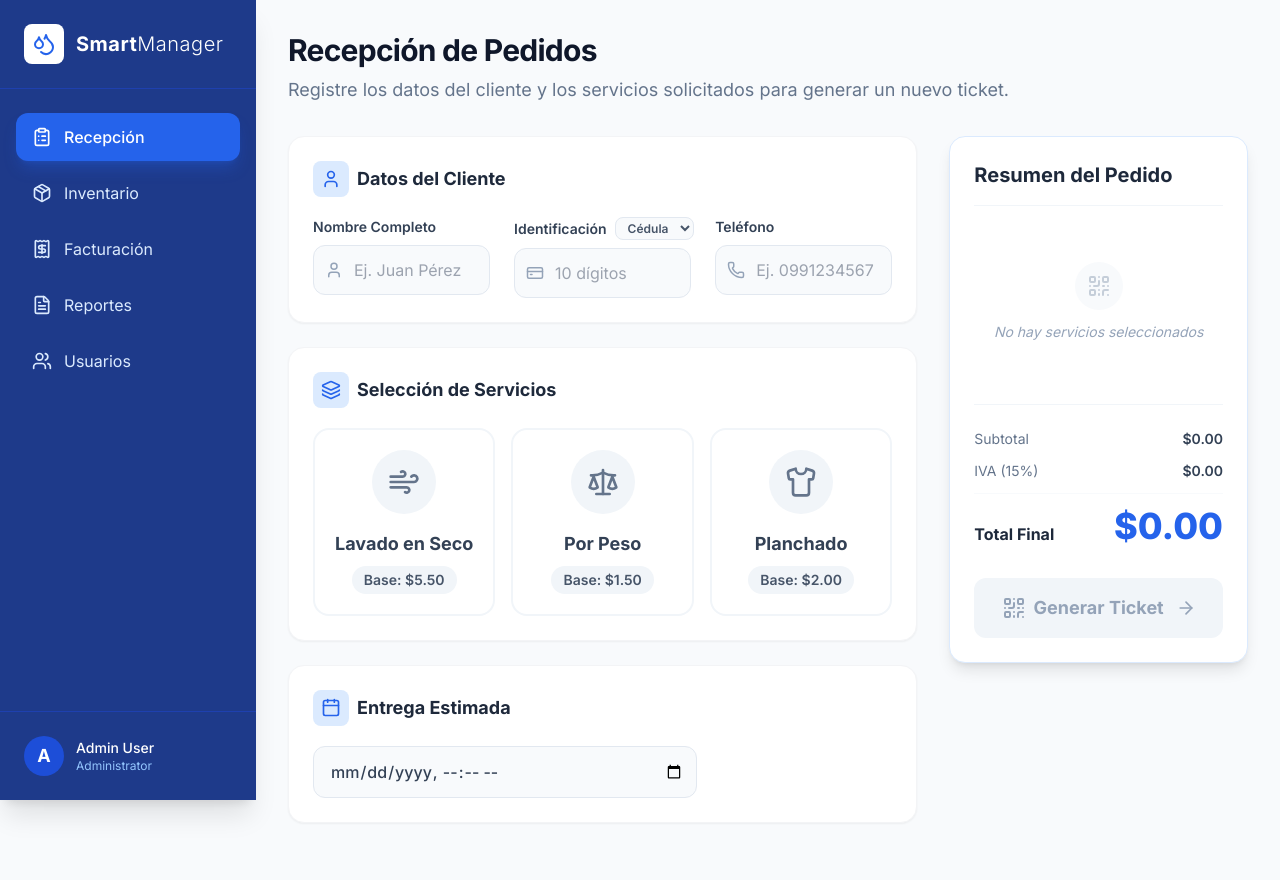
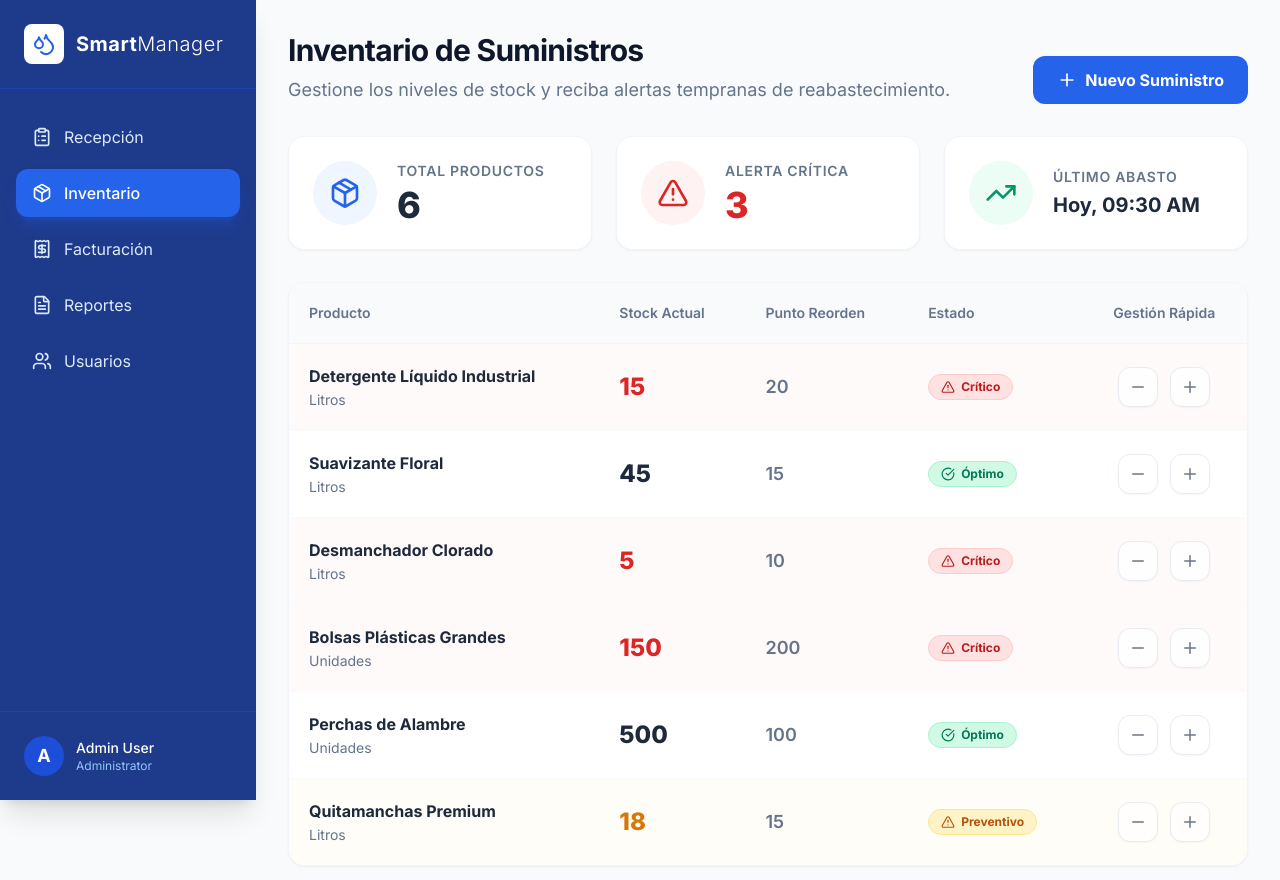
Before and after one commit to yairochoa709-ops/lavanderia-smart-manager, a React (Vite) app in the folder web-client/: page / in a window 1280 px wide. Both pictures are taken after a click on the link "Inventario". Shown: the top 880 px of the page. Built offline with nearby package versions, Linux system fonts and the light colour scheme.

Commit message:
feat: implementa Módulo de Inventario con alertas visuales y navegación

```diff
--- a/web-client/src/App.jsx
+++ b/web-client/src/App.jsx
@@ -1,13 +1,23 @@
-import React from 'react';
+import React, { useState } from 'react';
 import Sidebar from './components/Sidebar';
 import Reception from './pages/Reception';
+import Inventory from './pages/Inventory';
 
 function App() {
+  const [currentPage, setCurrentPage] = useState('Recepción');
+
   return (
     <div className="flex min-h-screen bg-slate-50 font-sans">
-      <Sidebar />
+      <Sidebar currentPage={currentPage} setCurrentPage={setCurrentPage} />
       <main className="flex-1 ml-64 p-8 overflow-y-auto">
-        <Reception />
+        {currentPage === 'Recepción' && <Reception />}
+        {currentPage === 'Inventario' && <Inventory />}
+        {/* Placeholder for other pages */}
+        {currentPage !== 'Recepción' && currentPage !== 'Inventario' && (
+          <div className="flex items-center justify-center h-full text-slate-400">
+            <h2 className="text-2xl font-semibold">Módulo en construcción: {currentPage}</h2>
+          </div>
+        )}
       </main>
     </div>
   );
--- a/web-client/src/components/Sidebar.jsx
+++ b/web-client/src/components/Sidebar.jsx
@@ -1,13 +1,13 @@
 import React from 'react';
 import { ClipboardList, Package, Receipt, FileText, Users, Droplets } from 'lucide-react';
 
-const Sidebar = () => {
+const Sidebar = ({ currentPage, setCurrentPage }) => {
   const menuItems = [
-    { name: 'Recepción', icon: <ClipboardList size={20} />, active: true },
-    { name: 'Inventario', icon: <Package size={20} />, active: false },
-    { name: 'Facturación', icon: <Receipt size={20} />, active: false },
-    { name: 'Reportes', icon: <FileText size={20} />, active: false },
-    { name: 'Usuarios', icon: <Users size={20} />, active: false },
+    { name: 'Recepción', icon: <ClipboardList size={20} /> },
+    { name: 'Inventario', icon: <Package size={20} /> },
+    { name: 'Facturación', icon: <Receipt size={20} /> },
+    { name: 'Reportes', icon: <FileText size={20} /> },
+    { name: 'Usuarios', icon: <Users size={20} /> },
   ];
 
   return (
@@ -20,13 +20,18 @@ const Sidebar = () => {
       </div>
 
       <nav className="flex-1 py-6 px-4 space-y-2">
-        {menuItems.map((item, index) => (
+        {menuItems.map((item, index) => {
+          const isActive = currentPage === item.name;
+          return (
             <a
               key={index}
               href="#"
-            onClick={(e) => e.preventDefault()}
+              onClick={(e) => {
+                e.preventDefault();
+                setCurrentPage(item.name);
+              }}
               className={`flex items-center gap-3 px-4 py-3 rounded-xl transition-all duration-300 ${
-              item.active
+                isActive
                   ? 'bg-primary-600 shadow-lg shadow-primary-600/30 font-medium'
                   : 'hover:bg-primary-800 text-primary-100 hover:text-white'
               }`}
@@ -34,7 +39,8 @@ const Sidebar = () => {
               {item.icon}
               {item.name}
             </a>
-        ))}
+          );
+        })}
       </nav>
 
       <div className="p-6 border-t border-primary-800">
--- /dev/null
+++ b/web-client/src/pages/Inventory.jsx
@@ -0,0 +1,153 @@
+import React, { useState } from 'react';
+import { Package, AlertTriangle, CheckCircle, TrendingUp, Plus, Minus } from 'lucide-react';
+
+const initialInventory = [
+  { id: 1, name: 'Detergente Líquido Industrial', currentQty: 15, unit: 'Litros', minStock: 20 },
+  { id: 2, name: 'Suavizante Floral', currentQty: 45, unit: 'Litros', minStock: 15 },
+  { id: 3, name: 'Desmanchador Clorado', currentQty: 5, unit: 'Litros', minStock: 10 },
+  { id: 4, name: 'Bolsas Plásticas Grandes', currentQty: 150, unit: 'Unidades', minStock: 200 },
+  { id: 5, name: 'Perchas de Alambre', currentQty: 500, unit: 'Unidades', minStock: 100 },
+  { id: 6, name: 'Quitamanchas Premium', currentQty: 18, unit: 'Litros', minStock: 15 },
+];
+
+const Inventory = () => {
+  const [inventory, setInventory] = useState(initialInventory);
+
+  const handleStockChange = (id, change) => {
+    setInventory(prev => prev.map(item => {
+      if (item.id === id) {
+        const newQty = Math.max(0, item.currentQty + change);
+        return { ...item, currentQty: newQty };
+      }
+      return item;
+    }));
+  };
+
+  const getStatus = (item) => {
+    if (item.currentQty <= item.minStock) return 'critical';
+    if (item.currentQty <= item.minStock * 1.5) return 'warning';
+    return 'ok';
+  };
+
+  const totalProducts = inventory.length;
+  const criticalProducts = inventory.filter(item => getStatus(item) === 'critical').length;
+  const warningProducts = inventory.filter(item => getStatus(item) === 'warning').length;
+
+  return (
+    <div className="max-w-6xl mx-auto animate-in fade-in duration-500">
+      <div className="mb-8 flex flex-col md:flex-row md:justify-between md:items-end gap-4">
+        <div>
+          <h1 className="text-3xl font-bold text-slate-900 tracking-tight">Inventario de Suministros</h1>
+          <p className="text-slate-500 mt-2 text-lg">Gestione los niveles de stock y reciba alertas tempranas de reabastecimiento.</p>
+        </div>
+        <button className="bg-primary-600 text-white px-6 py-3 rounded-xl font-bold hover:bg-primary-700 hover:shadow-lg hover:shadow-primary-600/30 transition-all flex items-center justify-center gap-2">
+          <Plus size={20} />
+          Nuevo Suministro
+        </button>
+      </div>
+
+      <div className="grid grid-cols-1 md:grid-cols-3 gap-6 mb-8">
+        <div className="bg-white p-6 rounded-2xl shadow-sm border border-slate-100 flex items-center gap-5 transition-all hover:shadow-md">
+          <div className="p-4 bg-primary-50 text-primary-600 rounded-full">
+            <Package size={32} />
+          </div>
+          <div>
+            <p className="text-sm font-semibold text-slate-500 uppercase tracking-wider">Total Productos</p>
+            <p className="text-4xl font-extrabold text-slate-800 mt-1">{totalProducts}</p>
+          </div>
+        </div>
+        <div className="bg-white p-6 rounded-2xl shadow-sm border border-slate-100 flex items-center gap-5 transition-all hover:shadow-md">
+          <div className="p-4 bg-red-50 text-red-600 rounded-full">
+            <AlertTriangle size={32} />
+          </div>
+          <div>
+            <p className="text-sm font-semibold text-slate-500 uppercase tracking-wider">Alerta Crítica</p>
+            <p className="text-4xl font-extrabold text-red-600 mt-1">{criticalProducts}</p>
+          </div>
+        </div>
+        <div className="bg-white p-6 rounded-2xl shadow-sm border border-slate-100 flex items-center gap-5 transition-all hover:shadow-md">
+          <div className="p-4 bg-emerald-50 text-emerald-600 rounded-full">
+            <TrendingUp size={32} />
+          </div>
+          <div>
+            <p className="text-sm font-semibold text-slate-500 uppercase tracking-wider">Último Abasto</p>
+            <p className="text-xl font-bold text-slate-800 mt-1">Hoy, 09:30 AM</p>
+          </div>
+        </div>
+      </div>
+
+      <div className="bg-white rounded-2xl shadow-sm border border-slate-100 overflow-hidden">
+        <div className="overflow-x-auto">
+          <table className="w-full text-left border-collapse">
+            <thead>
+              <tr className="bg-slate-50 border-b border-slate-100 text-slate-500 text-sm">
+                <th className="p-5 font-semibold">Producto</th>
+                <th className="p-5 font-semibold">Stock Actual</th>
+                <th className="p-5 font-semibold">Punto Reorden</th>
+                <th className="p-5 font-semibold">Estado</th>
+                <th className="p-5 font-semibold text-center">Gestión Rápida</th>
+              </tr>
+            </thead>
+            <tbody className="divide-y divide-slate-50">
+              {inventory.map((item) => {
+                const status = getStatus(item);
+                let rowBg = '';
+                let statusBadge = null;
+
+                if (status === 'critical') {
+                  rowBg = 'bg-red-50/40';
+                  statusBadge = <span className="inline-flex items-center gap-1.5 px-3 py-1 rounded-full text-xs font-bold bg-red-100 text-red-700 border border-red-200"><AlertTriangle size={14}/> Crítico</span>;
+                } else if (status === 'warning') {
+                  rowBg = 'bg-amber-50/40';
+                  statusBadge = <span className="inline-flex items-center gap-1.5 px-3 py-1 rounded-full text-xs font-bold bg-amber-100 text-amber-700 border border-amber-200"><AlertTriangle size={14}/> Preventivo</span>;
+                } else {
+                  statusBadge = <span className="inline-flex items-center gap-1.5 px-3 py-1 rounded-full text-xs font-bold bg-emerald-100 text-emerald-700 border border-emerald-200"><CheckCircle size={14}/> Óptimo</span>;
+                }
+
+                return (
+                  <tr key={item.id} className={`${rowBg} hover:bg-slate-50 transition-colors group`}>
+                    <td className="p-5">
+                      <p className="font-bold text-slate-800">{item.name}</p>
+                      <p className="text-sm text-slate-500 mt-0.5">{item.unit}</p>
+                    </td>
+                    <td className="p-5">
+                      <span className={`text-2xl font-extrabold ${status === 'critical' ? 'text-red-600' : status === 'warning' ? 'text-amber-600' : 'text-slate-800'}`}>
+                        {item.currentQty}
+                      </span>
+                    </td>
+                    <td className="p-5 text-slate-500 font-semibold text-lg">
+                      {item.minStock}
+                    </td>
+                    <td className="p-5">
+                      {statusBadge}
+                    </td>
+                    <td className="p-5">
+                      <div className="flex items-center justify-center gap-3 opacity-80 group-hover:opacity-100 transition-opacity">
+                        <button
+                          onClick={() => handleStockChange(item.id, -1)}
+                          className="p-2.5 rounded-xl bg-white border border-slate-200 text-slate-600 hover:bg-red-50 hover:text-red-600 hover:border-red-200 transition-all shadow-sm"
+                          title="Consumir 1 unidad"
+                        >
+                          <Minus size={18} />
+                        </button>
+                        <button
+                          onClick={() => handleStockChange(item.id, 1)}
+                          className="p-2.5 rounded-xl bg-white border border-slate-200 text-slate-600 hover:bg-emerald-50 hover:text-emerald-600 hover:border-emerald-200 transition-all shadow-sm"
+                          title="Ingresar 1 unidad"
+                        >
+                          <Plus size={18} />
+                        </button>
+                      </div>
+                    </td>
+                  </tr>
+                );
+              })}
+            </tbody>
+          </table>
+        </div>
+      </div>
+    </div>
+  );
+};
+
+export default Inventory;
```
Lines whose indentation alone changed are shown as unchanged.
